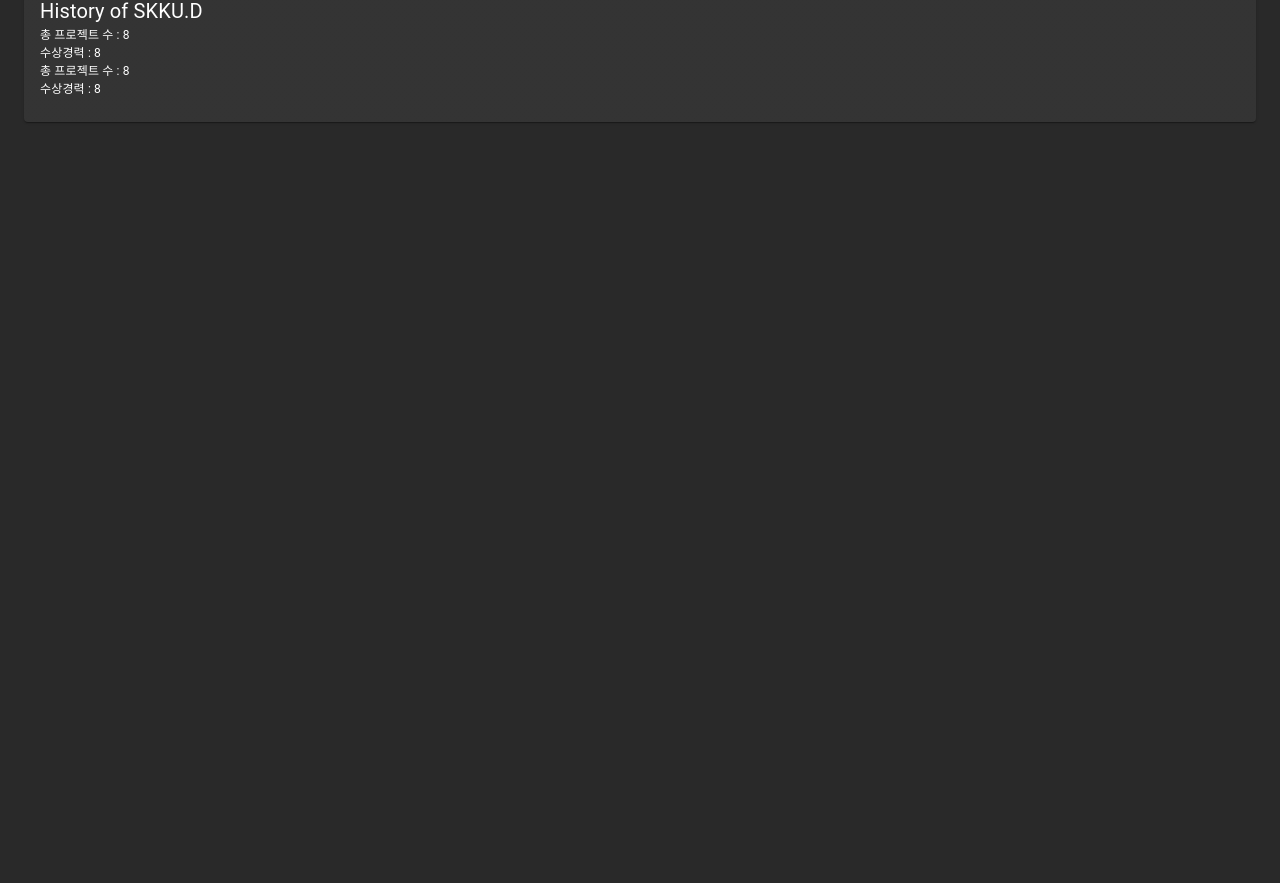
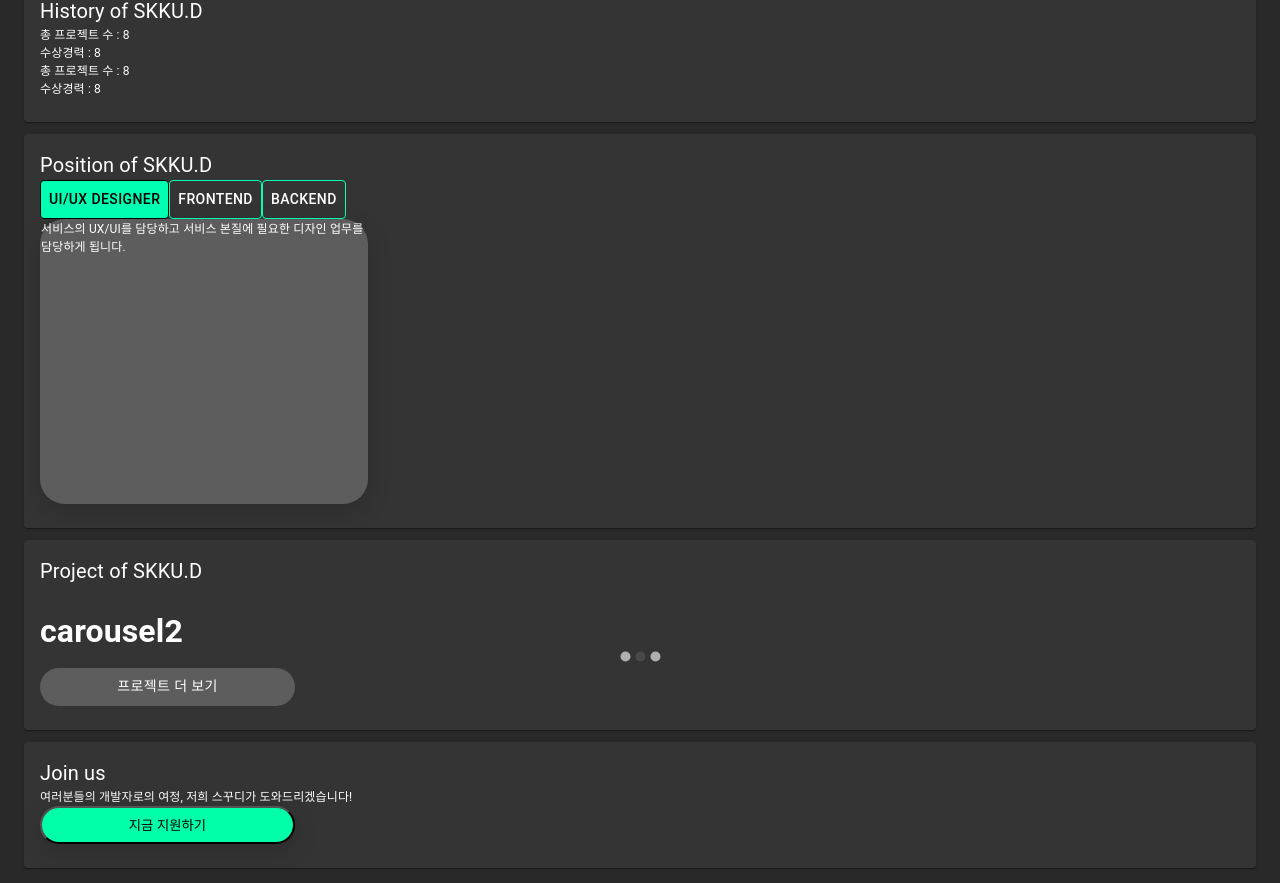
Before and after one commit to SKKUD/skkud-frontend, a React (Create React App) app: page / in a window 1280 px wide. Shown: the part 375-1258 px from the top of the page. Before the commit the page ends 800 px from the top, so only its background shows below. Built offline with nearby package versions, Linux system fonts and the light colour scheme.

Commit message:
fix reset error

```diff
--- a/package.json
+++ b/package.json
@@ -12,6 +12,7 @@
     "prop-types": "^15.8.1",
     "react": "^18.2.0",
     "react-dom": "^18.2.0",
+    "react-material-ui-carousel": "^3.4.2",
     "react-router-dom": "^6.4.2",
     "react-scripts": "5.0.1",
     "web-vitals": "^2.1.4"
--- a/src/components/Main/aboutUs/About.jsx
+++ b/src/components/Main/aboutUs/About.jsx
@@ -2,9 +2,8 @@ import * as React from 'react';
 import Card from '@mui/material/Card';
 import CardContent from '@mui/material/CardContent';
 import styled from '@emotion/styled';
-import Box from '@mui/material/Box';
 
-const Title = styled(Box)`
+const Title = styled.div`
     font-size: 20px;
 `;
 
@@ -15,7 +14,7 @@ const Detail = styled.div`
 export default function About() {
     return (
         <Card sx={{ minWidth: 275, mt: 1.5 }}>
-            <CardContent component="div">
+            <CardContent>
                 <Title>About SKKU.D</Title>
                 <Detail sx={{ mb: 1.5 }}>
                     우리는 웹 개발자가 되기 위한 학생들을 위해 실전 같은 경험을 제공합니다.
--- a/src/components/Main/aboutUs/History.jsx
+++ b/src/components/Main/aboutUs/History.jsx
@@ -14,7 +14,7 @@ const Detail = styled.div`
 export default function History() {
     return (
         <Card sx={{ minWidth: 275, mt: 1.5 }}>
-            <CardContent component="div">
+            <CardContent>
                 <Title>History of SKKU.D</Title>
                 <Detail variant="body2" sx={{ mt: 1.5 }}>
                     총 프로젝트 수 : 8
--- a/src/components/Main/aboutUs/Intro.jsx
+++ b/src/components/Main/aboutUs/Intro.jsx
@@ -14,7 +14,7 @@ const Detail = styled.div`
 export default function Intro() {
     return (
         <Card sx={{ minWidth: 275 }}>
-            <CardContent component="div">
+            <CardContent>
                 <Title>SKKU.D</Title>
                 <Detail>The final step before becoming a developer</Detail>
             </CardContent>
--- /dev/null
+++ b/src/components/Main/aboutUs/JoinUs.jsx
@@ -0,0 +1,42 @@
+import * as React from 'react';
+import Card from '@mui/material/Card';
+import CardContent from '@mui/material/CardContent';
+import Button from '@mui/material/Button';
+import styled from '@emotion/styled';
+
+const Title = styled.div`
+    font-size: 20px;
+`;
+
+const Detail = styled.div`
+    font-size: 12px;
+`;
+
+const ButtonBlock = styled.div`
+    .joinusBtn {
+        width: 255px;
+        height: 38px;
+        left: 57px;
+        top: 2400px;
+
+        background: #00ffa8;
+        box-shadow: 0px 8px 24px rgba(0, 0, 0, 0.15);
+        border-radius: 25px;
+    }
+`;
+
+export default function JoinUs() {
+    return (
+        <Card sx={{ minWidth: 275, mt: 1.5 }}>
+            <CardContent>
+                <Title>Join us</Title>
+                <Detail variant="body2" sx={{ mt: 1.5 }}>
+                    여러분들의 개발자로의 여정, 저희 스꾸디가 도와드리겠습니다!
+                </Detail>
+                <ButtonBlock>
+                    <Button class="joinusBtn">지금 지원하기</Button>
+                </ButtonBlock>
+            </CardContent>
+        </Card>
+    );
+}
--- /dev/null
+++ b/src/components/Main/aboutUs/Position.jsx
@@ -0,0 +1,68 @@
+import * as React from 'react';
+import Card from '@mui/material/Card';
+import CardContent from '@mui/material/CardContent';
+import Button from '@mui/material/Button';
+import styled from '@emotion/styled';
+
+const Title = styled.div`
+    font-size: 20px;
+`;
+
+const Detail = styled.div`
+    font-size: 12px;
+`;
+
+const ButtonBlock = styled.div`
+    * {
+        border-radius: 10px;
+        font-family: 'Pretendard';
+        font-style: normal;
+        font-weight: 400;
+        font-size: 12px;
+        line-height: 14px;
+    }
+    .design {
+        color: black;
+        background-color: #00ffb0;
+        border: 1px solid;
+    }
+    button {
+        color: white;
+        background: transparent;
+        border: 1px solid #00ffb0;
+    }
+`;
+const PositionImageBlock = styled.div`
+    justify-content: center;
+    border: 1px solid transparent;
+    background: rgba(255, 255, 255, 0.2);
+    box-shadow: 0px 8px 24px rgba(0, 0, 0, 0.15);
+    border-radius: 25px;
+    width: 328px;
+    height: 285px;
+    left: 15px;
+    top: 1589px;
+`;
+
+export default function Position() {
+    return (
+        <Card sx={{ minWidth: 275, mt: 1.5 }}>
+            <CardContent>
+                <Title>Position of SKKU.D</Title>
+                <ButtonBlock>
+                    <Button className="design" type="button">
+                        UI/UX Designer
+                    </Button>
+                    <Button type="button">Frontend</Button>
+                    <Button type="button">Backend</Button>
+                </ButtonBlock>
+                <PositionImageBlock>
+                    <Detail>
+                        서비스의 UX/UI를 담당하고 서비스 본질에 필요한 디자인 업무를 담당하게
+                        됩니다.
+                    </Detail>
+                </PositionImageBlock>
+            </CardContent>
+        </Card>
+    );
+}
--- /dev/null
+++ b/src/components/Main/aboutUs/Project.jsx
@@ -0,0 +1,38 @@
+import * as React from 'react';
+import Card from '@mui/material/Card';
+import CardContent from '@mui/material/CardContent';
+import Button from '@mui/material/Button';
+import styled from '@emotion/styled';
+import Carousel from 'react-material-ui-carousel';
+
+const Title = styled.div`
+    font-size: 20px;
+`;
+
+const ButtonBlock = styled.div`
+    .projectBtn {
+        background-color: rgba(255, 255, 255, 0.2);
+        color: white;
+        width: 255px;
+        height: 38px;
+        border-radius: 25px;
+    }
+`;
+
+export default function Project() {
+    return (
+        <Card sx={{ minWidth: 275, mt: 1.5 }}>
+            <CardContent>
+                <Title>Project of SKKU.D</Title>
+                <Carousel>
+                    <h1>carousel image1</h1>
+                    <h1>carousel2</h1>
+                    <h1>carousel3</h1>
+                </Carousel>
+                <ButtonBlock>
+                    <Button className="projectBtn">프로젝트 더 보기</Button>
+                </ButtonBlock>
+            </CardContent>
+        </Card>
+    );
+}
--- /dev/null
+++ b/src/components/Main/member/MemberCard.jsx
@@ -0,0 +1,68 @@
+import * as React from 'react';
+import PropTypes from 'prop-types';
+import Card from '@mui/material/Card';
+import CardContent from '@mui/material/CardContent';
+import CardMedia from '@mui/material/CardMedia';
+import Typography from '@mui/material/Typography';
+import Grid from '@mui/material/Grid';
+import Box from '@mui/material/Box';
+
+export default function MemberCard({
+    name,
+    position,
+    role,
+    desc,
+    img,
+    email,
+    link1,
+    insta,
+    link2
+}) {
+    return (
+        <Card sx={{ maxWidth: 350 }} style={{ marginBottom: 10 }}>
+            <CardMedia component="img" image={img} alt={name} />
+            <CardContent style={{ textAlign: 'center' }}>
+                <Typography gutterBottom variant="h5">
+                    {name}
+                </Typography>
+                <Typography variant="subtitle1" color="text.secondary">
+                    {role}
+                </Typography>
+                <Typography variant="subtitle2" color="text.secondary">
+                    {position}
+                </Typography>
+                <Typography variant="body1" color="text.secondary">
+                    {desc}
+                </Typography>
+                <Box sx={{ width: '100%' }}>
+                    <Grid container rowSpacing={1} columnSpacing={{ xs: 1, sm: 2, md: 3 }}>
+                        <Grid item xs={6}>
+                            <Typography variant="caption">{email}</Typography>
+                        </Grid>
+                        <Grid item xs={6}>
+                            <Typography variant="caption">{link1}</Typography>
+                        </Grid>
+                        <Grid item xs={6}>
+                            <Typography variant="caption"> {insta}</Typography>
+                        </Grid>
+                        <Grid item xs={6}>
+                            <Typography variant="caption">{link2}</Typography>
+                        </Grid>
+                    </Grid>
+                </Box>
+            </CardContent>
+        </Card>
+    );
+}
+
+MemberCard.propTypes = {
+    name: PropTypes.string.isRequired,
+    position: PropTypes.string.isRequired,
+    role: PropTypes.string.isRequired,
+    desc: PropTypes.string.isRequired,
+    img: PropTypes.string.isRequired,
+    email: PropTypes.string.isRequired,
+    link1: PropTypes.string.isRequired,
+    insta: PropTypes.string.isRequired,
+    link2: PropTypes.string.isRequired
+};
--- /dev/null
+++ b/src/components/Main/member/MemberList.jsx
@@ -0,0 +1,60 @@
+import * as React from 'react';
+import MemberCard from './MemberCard';
+import memberImg from '../../../assets/memberImg.png';
+
+const Members = [
+    {
+        name: '김민지',
+        position: '팀장',
+        role: 'UI/UX Designer',
+        desc: '스꾸디에서 팀장을 맡고 있습니다!',
+        img: memberImg,
+        email: 'minjikim@g.skku.edu',
+        link1: 'minjikim@g.skku.edu',
+        insta: 'minjikim@g.skku.edu',
+        link2: 'minjikim@g.skku.edu'
+    },
+    {
+        name: '김민지2',
+        position: '팀장2',
+        role: 'UI/UX Designer2',
+        desc: '스꾸디에서 팀장을 맡고 있습니다!2',
+        img: memberImg,
+        email: 'minjikim@g.skku.edu',
+        link1: 'minjikim@g.skku.edu',
+        insta: 'minjikim@g.skku.edu',
+        link2: 'minjikim@g.skku.edu'
+    },
+    {
+        name: '김민지3',
+        position: '팀장3',
+        role: 'UI/UX Designer3',
+        desc: '스꾸디에서 팀장을 맡고 있습니다!3',
+        img: memberImg,
+        email: 'minjikim@g.skku.edu',
+        link1: 'minjikim@g.skku.edu',
+        insta: 'minjikim@g.skku.edu',
+        link2: 'minjikim@g.skku.edu'
+    }
+];
+
+export default function MemberList() {
+    return (
+        <>
+            {Members.map((member) => (
+                <MemberCard
+                    key={member.name}
+                    name={member.name}
+                    position={member.position}
+                    role={member.role}
+                    desc={member.desc}
+                    img={member.img}
+                    email={member.email}
+                    link1={member.link1}
+                    insta={member.insta}
+                    link2={member.link2}
+                />
+            ))}
+        </>
+    );
+}
--- /dev/null
+++ b/src/components/Main/member/MemberNav.jsx
@@ -0,0 +1,36 @@
+import * as React from 'react';
+import Button from '@mui/material/Button';
+import styled from '@emotion/styled';
+
+const ButtonBlock = styled.div`
+    * {
+        border-radius: 10px;
+        font-family: 'Pretendard';
+        font-style: normal;
+        font-weight: 400;
+        font-size: 12px;
+        line-height: 14px;
+    }
+    .design {
+        color: black;
+        background-color: #00ffb0;
+        border: 1px solid;
+    }
+    button {
+        color: white;
+        background: transparent;
+        border: 1px solid #00ffb0;
+    }
+`;
+
+export default function MemberNav() {
+    return (
+        <ButtonBlock>
+            <Button className="design" type="button">
+                UI/UX Designer
+            </Button>
+            <Button type="button">Frontend</Button>
+            <Button type="button">Backend</Button>
+        </ButtonBlock>
+    );
+}
--- a/src/pages/MainTab.jsx
+++ b/src/pages/MainTab.jsx
@@ -7,6 +7,7 @@ import { BrowserRouter as Router, Route, Routes, Link } from 'react-router-dom';
 import TabAboutUs from './Tabs/TabAboutUs';
 import ProjectList from './Tabs/TabProject';
 // import ProjectList from './project/ProjectList';
+import TabMember from './Tabs/TabMember';
 
 function TabPanel(props) {
     const { children, value, index, ...other } = props;
@@ -61,7 +62,7 @@ export default function MainTab() {
                     <Routes>
                         <Route path="/" element={<TabAboutUs />} />
                         <Route path="/project" element={<ProjectList />} />
-                        <Route path="/member" element={<TabAboutUs />} />
+                        <Route path="/member" element={<TabMember />} />
                     </Routes>
                 </TabPanel>
             </Box>
--- a/src/pages/Tabs/TabAboutUs.jsx
+++ b/src/pages/Tabs/TabAboutUs.jsx
@@ -2,6 +2,9 @@ import React from 'react';
 import Intro from '../../components/Main/aboutUs/Intro';
 import About from '../../components/Main/aboutUs/About';
 import History from '../../components/Main/aboutUs/History';
+import Position from '../../components/Main/aboutUs/Position';
+import Project from '../../components/Main/aboutUs/Project';
+import JoinUs from '../../components/Main/aboutUs/JoinUs';
 
 function TabAboutUs() {
     return (
@@ -9,6 +12,9 @@ function TabAboutUs() {
             <Intro />
             <About />
             <History />
+            <Position />
+            <Project />
+            <JoinUs />
         </>
     );
 }
```
Also changed, not shown: src/assets/memberImg.png (added), 1 other file (tests, documents, lock files or other folders).
